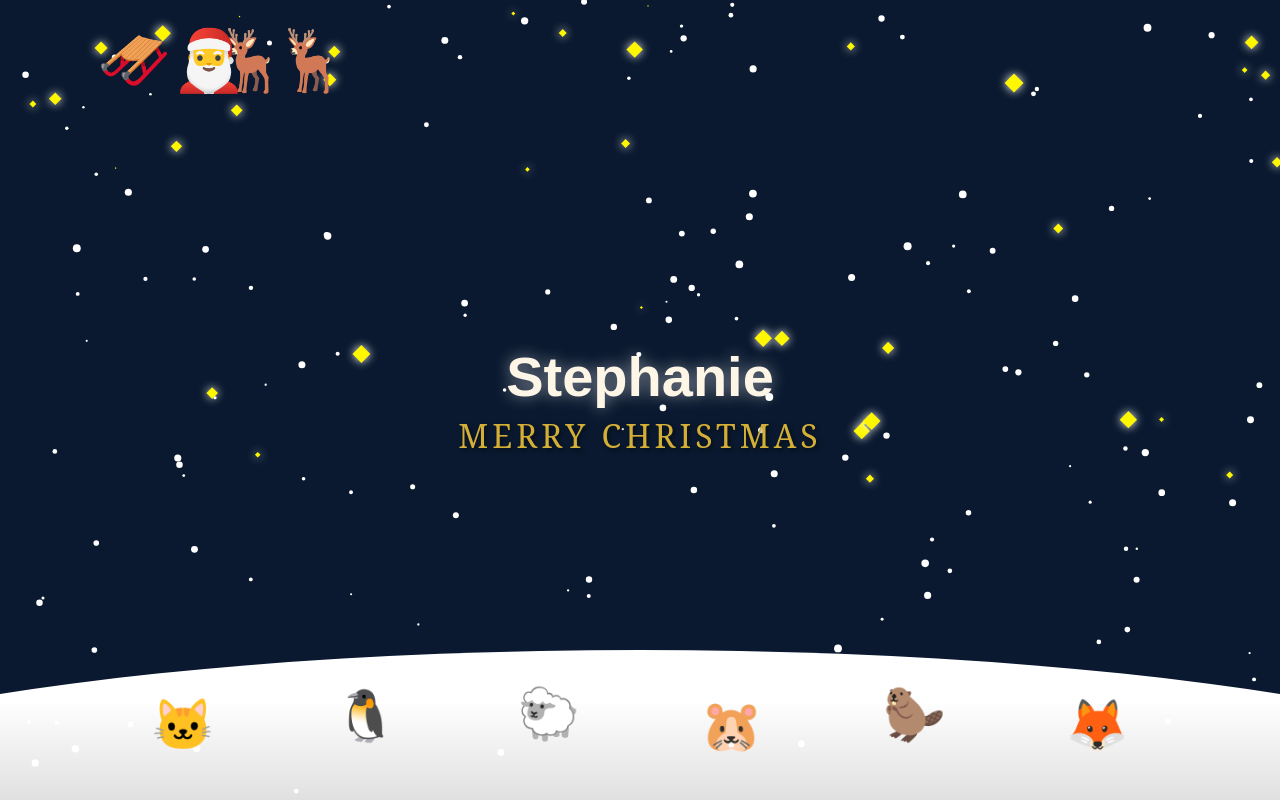
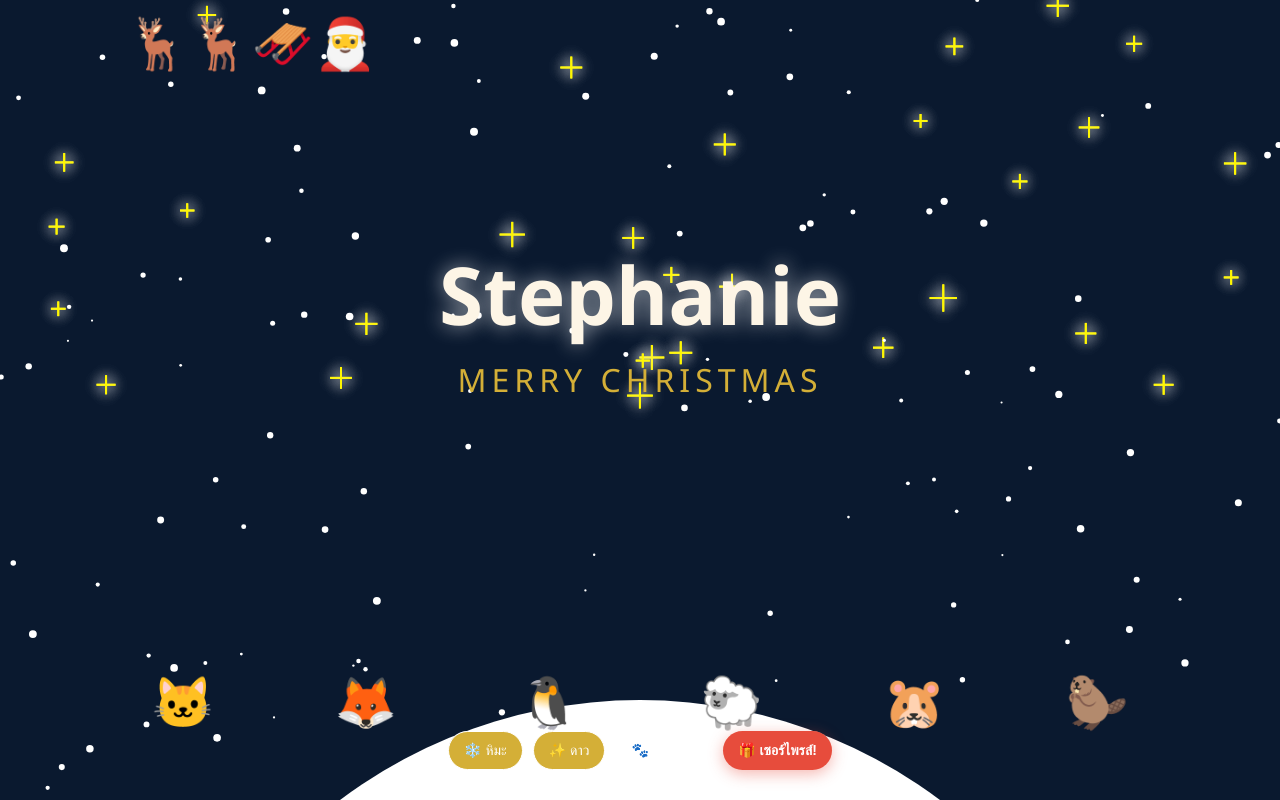
Before and after one commit to BossSohandsome/ZzZzz, a plain HTML site: page index.html in a window 1280 px wide. Drawn offline with Linux system fonts and the light colour scheme.

Commit message:
Update index.html

```diff
--- a/index.html
+++ b/index.html
@@ -3,43 +3,60 @@
 <head>
     <meta charset="UTF-8">
     <meta name="viewport" content="width=device-width, initial-scale=1.0, maximum-scale=1.0, user-scalable=no">
-    <title>Merry Christmas Animation 2025</title>
+    <title>Interactive Xmas Animation</title>
     <style>
+        :root {
+            --gold: #d4af37;
+            --snow-white: #fdf5e6;
+        }
         body, html {
-            margin: 0;
-            padding: 0;
-            width: 100%;
-            height: 100%;
-            overflow: hidden;
-            background-color: #0a192f; /* สีกรมท่าลึกแบบในรูป */
+            margin: 0; padding: 0; width: 100%; height: 100%;
+            overflow: hidden; background-color: #0a192f;
+            font-family: 'Segoe UI', Tahoma, Geneva, Verdana, sans-serif;
         }
-        canvas {
-            display: block;
-        }
+        canvas { display: block; }
+
+        /* UI Text Layer */
         #ui-layer {
-            position: absolute;
-            top: 50%;
-            left: 50%;
+            position: absolute; top: 40%; left: 50%;
             transform: translate(-50%, -50%);
-            text-align: center;
-            pointer-events: none;
-            width: 100%;
+            text-align: center; pointer-events: none; width: 100%;
         }
         .name {
-            font-family: 'Arial', sans-serif;
-            font-size: 3.5rem;
-            color: #fdf5e6;
-            text-shadow: 0 0 15px rgba(255,255,255,0.5);
-            margin-bottom: 5px;
-            font-weight: bold;
+            font-size: clamp(3rem, 10vw, 5rem);
+            color: var(--snow-white);
+            text-shadow: 0 0 20px rgba(255,255,255,0.6);
+            font-weight: bold; margin: 0;
         }
         .greeting {
-            font-family: 'Serif', Georgia;
-            font-size: 2rem;
-            color: #d4af37; /* สีทอง */
-            text-transform: uppercase;
-            letter-spacing: 4px;
-            text-shadow: 2px 2px 4px rgba(0,0,0,0.5);
+            font-size: clamp(1.2rem, 4vw, 2rem);
+            color: var(--gold);
+            text-transform: uppercase; letter-spacing: 5px; margin-top: 10px;
+        }
+
+        /* Button Container */
+        .controls {
+            position: absolute; bottom: 30px; left: 50%;
+            transform: translateX(-50%);
+            display: flex; gap: 10px; flex-wrap: wrap;
+            justify-content: center; width: 90%;
+        }
+        button {
+            background: rgba(255, 255, 255, 0.15);
+            border: 1px solid rgba(255, 255, 255, 0.3);
+            color: white; padding: 10px 15px;
+            border-radius: 20px; cursor: pointer;
+            backdrop-filter: blur(5px);
+            font-size: 14px; transition: all 0.3s;
+            -webkit-tap-highlight-color: transparent;
+        }
+        button:active { transform: scale(0.9); background: var(--gold); }
+        button.active { background: var(--gold); border-color: white; }
+
+        /* Surprise Button */
+        .btn-special {
+            background: #e74c3c; font-weight: bold; border: none;
+            box-shadow: 0 4px 15px rgba(231, 76, 60, 0.4);
         }
     </style>
 </head>
@@ -52,21 +69,26 @@
         <div class="greeting">Merry Christmas</div>
     </div>
 
+    <div class="controls">
+        <button id="toggleSnow" class="active">❄️ หิมะ</button>
+        <button id="toggleStars" class="active">✨ ดาว</button>
+        <button id="jumpAnimals">🐾 กระโดด!</button>
+        <button id="btnSurprise" class="btn-special">🎁 เซอร์ไพรส์!</button>
+    </div>
+
     <script>
         const canvas = document.getElementById('xmasCanvas');
         const ctx = canvas.getContext('2d');
         let width, height, dpr;
 
-        // รายการตัวละคร (Emoji based for high compatibility & sharpness)
+        // State
+        let showSnow = true;
+        let showStars = true;
+        let surpriseParticles = [];
+
         const emojis = {
-            santa: "🎅",
-            reindeer: "🦌",
-            cat: "🐱",
-            penguin: "🐧",
-            sheep: "🐑",
-            chip: "🐹",
-            capybara: "🦫",
-            fanta: "🦊" // ตีความ "แฟนต้า" เป็นจิ้งจอกส้มสุดน่ารัก
+            santa: "🎅", reindeer: "🦌", cat: "🐱", penguin: "🐧",
+            sheep: "🐑", chip: "🐹", capy: "🦫", fanta: "🦊"
         };
 
         let snowflakes = [];
@@ -74,57 +96,39 @@
         let characters = [];
 
         function init() {
-            // จัดการความคมชัดสำหรับจอ High DPI
             dpr = window.devicePixelRatio || 1;
             width = window.innerWidth;
             height = window.innerHeight;
-
             canvas.width = width * dpr;
             canvas.height = height * dpr;
-            canvas.style.width = width + 'px';
-            canvas.style.height = height + 'px';
             ctx.scale(dpr, dpr);
 
-            // สร้างหิมะ
-            snowflakes = Array.from({ length: 150 }, () => ({
-                x: Math.random() * width,
-                y: Math.random() * height,
-                radius: Math.random() * 3 + 1,
-                speed: Math.random() * 1 + 0.5,
-                opacity: Math.random()
+            snowflakes = Array.from({ length: 120 }, () => ({
+                x: Math.random() * width, y: Math.random() * height,
+                r: Math.random() * 3 + 1, s: Math.random() * 1 + 0.5
             }));
 
-            // สร้างดาวกระพริบ
-            stars = Array.from({ length: 40 }, () => ({
-                x: Math.random() * width,
-                y: Math.random() * (height * 0.6),
-                size: Math.random() * 20 + 10,
-                blink: Math.random() * 0.05
+            stars = Array.from({ length: 30 }, () => ({
+                x: Math.random() * width, y: Math.random() * (height * 0.5),
+                size: Math.random() * 15 + 10
             }));
 
-            // สร้างตัวละครที่พื้น (Static Group)
-            const groundList = [emojis.cat, emojis.penguin, emojis.sheep, emojis.chip, emojis.capybara, emojis.fanta];
+            const groundList = [emojis.cat, emojis.fanta, emojis.penguin, emojis.sheep, emojis.chip, emojis.capy];
             characters = groundList.map((emoji, i) => ({
-                emoji: emoji,
-                x: (width / (groundList.length + 1)) * (i + 1),
-                y: height - 60,
-                bounce: Math.random() * Math.PI,
-                size: 50
+                emoji, x: (width / (groundList.length + 1)) * (i + 1),
+                y: height - 80, bounce: 0, vY: 0, isJumping: false
             }));
         }
 
         function drawStar(x, y, size) {
             ctx.save();
             ctx.translate(x, y);
-            ctx.fillStyle = "#fff700";
-            ctx.shadowBlur = 10;
-            ctx.shadowColor = "white";
-            ctx.beginPath();
+            ctx.fillStyle = "#FFF700";
+            ctx.shadowBlur = 15; ctx.shadowColor = "white";
             for (let i = 0; i < 4; i++) {
                 ctx.rotate(Math.PI / 2);
-                ctx.lineTo(0, size);
+                ctx.fillRect(-1, -size/2, 2, size);
             }
-            ctx.fill();
             ctx.restore();
         }
 
@@ -132,56 +136,89 @@
         function animate() {
             ctx.clearRect(0, 0, width, height);
 
-            // 1. วาดพื้นหิมะ
-            const grad = ctx.createLinearGradient(0, height-100, 0, height);
-            grad.addColorStop(0, '#ffffff');
-            grad.addColorStop(1, '#e0e0e0');
-            ctx.fillStyle = grad;
+            // 1. วาดดาว
+            if (showStars) {
+                stars.forEach(s => drawStar(s.x, s.y, s.size + Math.sin(Date.now()*0.005)*5));
+            }
+
+            // 2. วาดซานต้า
+            santaX += 1.5;
+            if (santaX > width + 300) santaX = -300;
+            const santaY = 80 + Math.sin(santaX/50)*20;
+            ctx.font = "50px Arial";
+            ctx.fillText(emojis.reindeer + emojis.reindeer + "🛷" + emojis.santa, santaX, santaY);
+
+            // 3. วาดพื้นหิมะ
+            ctx.fillStyle = "white";
             ctx.beginPath();
-            ctx.ellipse(width/2, height + 50, width * 0.8, 200, 0, 0, Math.PI * 2);
+            ctx.arc(width/2, height + 400, 500, 0, Math.PI*2);
             ctx.fill();
 
-            // 2. วาดดาว (Stars)
-            stars.forEach(s => {
-                s.size += Math.sin(Date.now() * 0.005) * 0.1;
-                drawStar(s.x, s.y, Math.abs(s.size % 10));
+            // 4. วาดตัวละคร
+            characters.forEach(c => {
+                if (c.isJumping) {
+                    c.vY += 0.8; // Gravity
+                    c.y += c.vY;
+                    if (c.y >= height - 80) {
+                        c.y = height - 80;
+                        c.isJumping = false;
+                    }
+                }
+                ctx.font = "50px Arial";
+                ctx.textAlign = "center";
+                ctx.fillText(c.emoji, c.x, c.y);
             });
 
-            // 3. วาดหิมะ (Snow)
-            ctx.fillStyle = "white";
-            snowflakes.forEach(p => {
-                ctx.beginPath();
-                ctx.arc(p.x, p.y, p.radius, 0, Math.PI * 2);
-                ctx.fill();
-                p.y += p.speed;
-                p.x += Math.sin(p.y / 30) * 0.5;
-                if (p.y > height) p.y = -10;
-            });
+            // 5. หิมะ
+            if (showSnow) {
+                ctx.fillStyle = "white";
+                snowflakes.forEach(p => {
+                    ctx.beginPath(); ctx.arc(p.x, p.y, p.r, 0, Math.PI*2); ctx.fill();
+                    p.y += p.s; if (p.y > height) p.y = -10;
+                });
+            }
 
-            // 4. วาดซานต้าและกวางเรนเดียร์ (บินผ่านท้องฟ้า)
-            santaX += 1.5;
-            if (santaX > width + 300) santaX = -300;
-            const santaY = 100 + Math.sin(santaX / 50) * 20;
-            ctx.font = "60px Arial";
-            ctx.fillText(emojis.reindeer, santaX, santaY);
-            ctx.fillText(emojis.reindeer, santaX + 60, santaY);
-            ctx.fillText("🛷" + emojis.santa, santaX - 80, santaY);
-
-            // 5. วาดแก๊งสัตว์ด้านล่าง (Animated)
-            characters.forEach(c => {
-                c.bounce += 0.05;
-                const currentY = c.y + Math.sin(c.bounce) * 10;
-                ctx.font = `${c.size}px Arial`;
-                ctx.textAlign = "center";
-                ctx.fillText(c.emoji, c.x, currentY);
+            // 6. Surprise Particles
+            surpriseParticles.forEach((p, i) => {
+                ctx.font = "30px Arial";
+                ctx.fillText(p.char, p.x, p.y);
+                p.x += p.vx; p.y += p.vy; p.vy += 0.2; p.life--;
+                if (p.life <= 0) surpriseParticles.splice(i, 1);
             });
 
             requestAnimationFrame(animate);
         }
 
+        // Event Listeners
+        document.getElementById('toggleSnow').onclick = (e) => {
+            showSnow = !showSnow;
+            e.target.classList.toggle('active');
+        };
+        document.getElementById('toggleStars').onclick = (e) => {
+            showStars = !showStars;
+            e.target.classList.toggle('active');
+        };
+        document.getElementById('jumpAnimals').onclick = () => {
+            characters.forEach(c => {
+                if (!c.isJumping) {
+                    c.vY = -15;
+                    c.isJumping = true;
+                }
+            });
+        };
+        document.getElementById('btnSurprise').onclick = () => {
+            for(let i=0; i<15; i++) {
+                surpriseParticles.push({
+                    x: width/2, y: height/2,
+                    vx: (Math.random()-0.5)*10, vy: (Math.random()-0.5)*15,
+                    char: ["🎁","❤️","✨","🍭"][Math.floor(Math.random()*4)],
+                    life: 100
+                });
+            }
+        };
+
         window.addEventListener('resize', init);
-        init();
-        animate();
+        init(); animate();
     </script>
 </body>
 </html>
```
